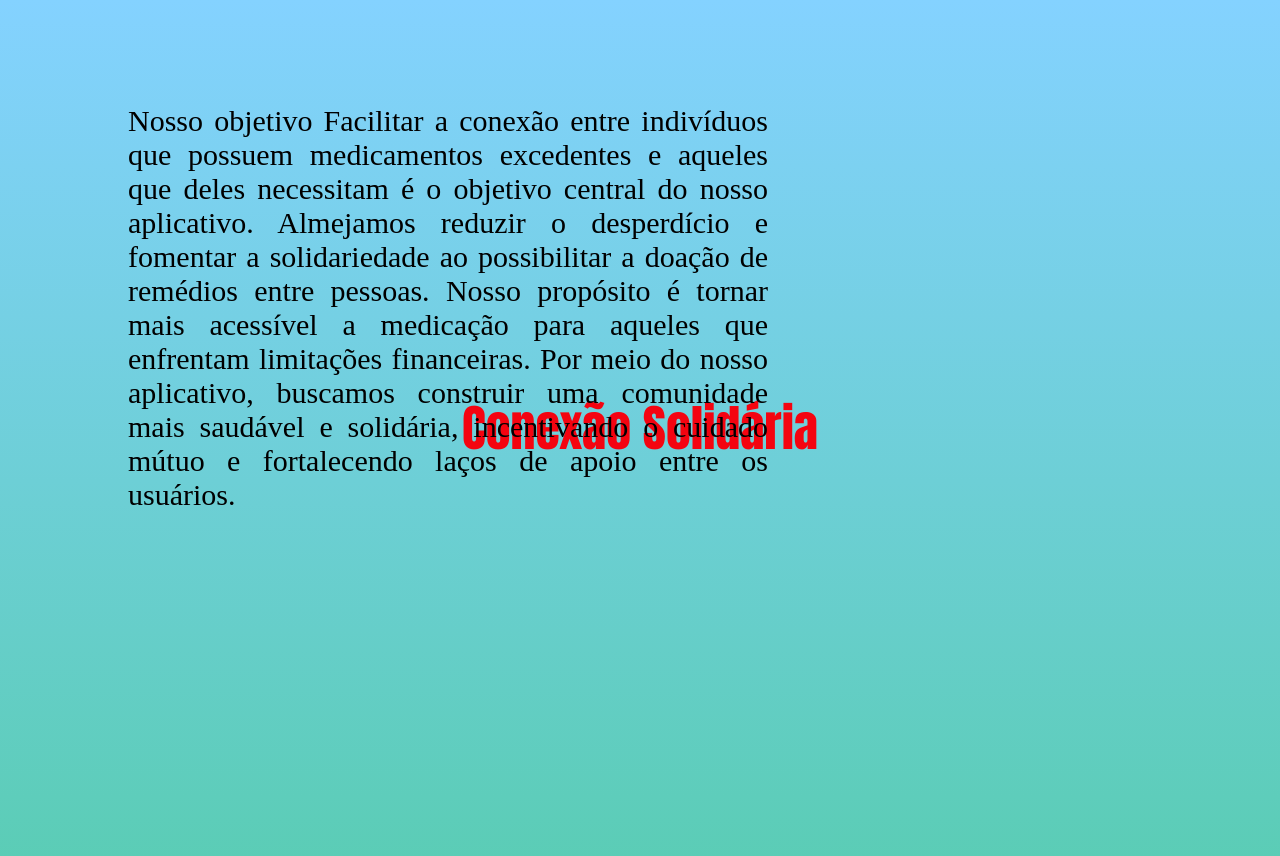
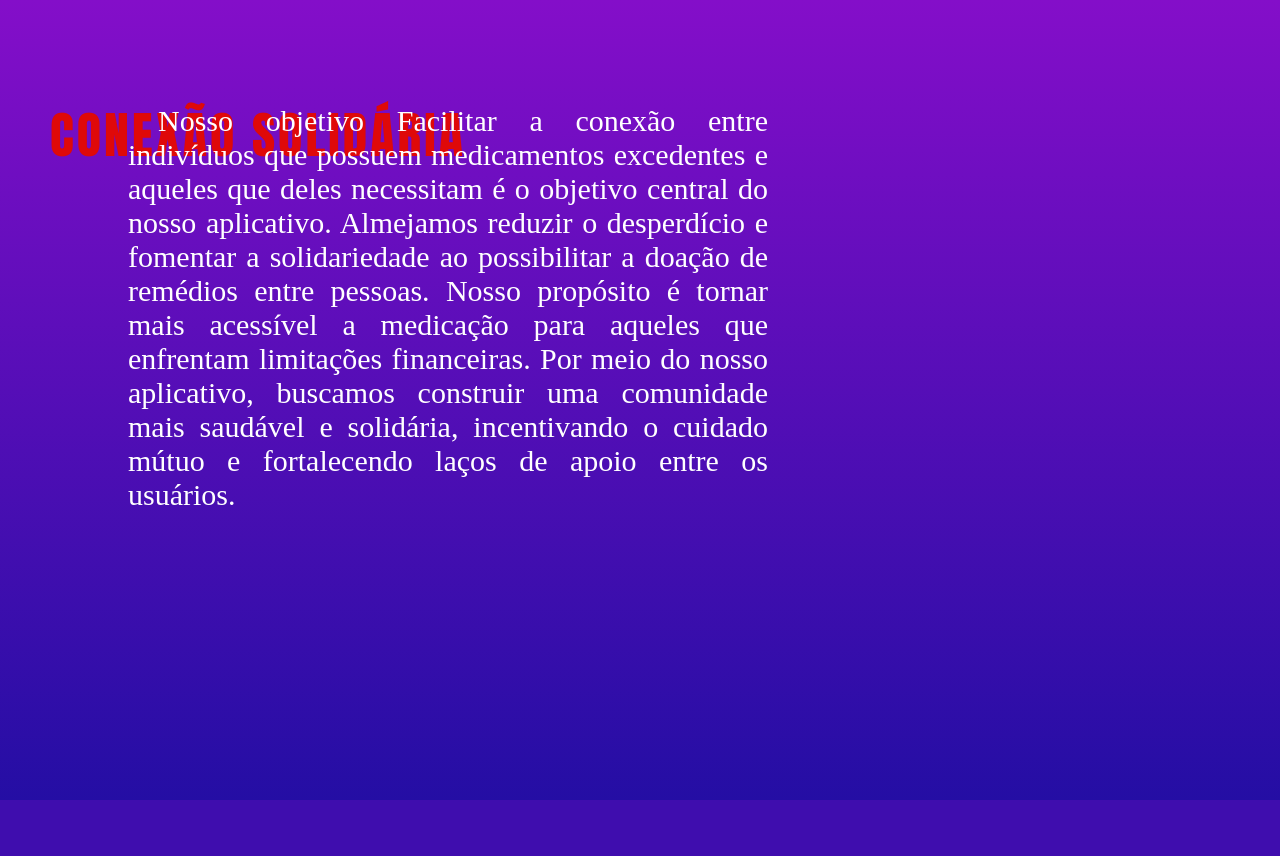
Before and after one commit to anpaz2000/sistemaWebDoacao, a Flask app: template templates/sobre.html in a window 1280 px wide. After the commit the page ends 800 px from the top, so only its background shows below. Run offline with Flask 3, Linux system fonts and the light colour scheme; the template is opened without the code that fills it, so the values that code supplies are empty.

Commit message:
subir alterações do home.css , sobre.css, home.htlm, sobre.html

```diff
--- a/static/css/sobre.css
+++ b/static/css/sobre.css
@@ -1,43 +1,52 @@
-/*.sobre{
-    background-color: rgb(43, 61, 61);
-    padding: 2%;
-    font-family: Verdana, Geneva, Tahoma, sans-serif;
-    font-size:20em;
+.grade {
+    display: flex;
+    flex-direction: column;
+}
+
+.conteudo{
+display: flex;
+height: auto;
+
+justify-content: center;
+}
+
+h1{
     text-align: center;
     text-align: justify;
-    color:#000000;
-
-    position: fixed;
-    width:50vw;
-    margin:0;
-    left: 10vw;
-    z-index: 1;
-    top: 13vh;
-
-}*/
-h1{
-    text-align: center;
+    align-items: center;
+    justify-content: center;
     width:100vw;
     margin: 0;
     color: wheat;
-    /*text-align:center;*/
     padding: 15vh 0;
-
     font-size: 50px;
     line-height: 30px;  /*diminiu o espaçamento entre o nome cadastro*/
    font-family: Impact, Haettenschweiler, 'Arial Narrow Bold', sans-serif;
-   color: #f40410;
+
 }
+.titulo-sobre{
+    color:#df0909;
+   text-align: center;
+   text-transform: uppercase;
+   text-indent: 50px;
+    text-align: justify;
+   letter-spacing: 3px;
+    align-items: center;
+    justify-content: center;
+}
+
+
 body {
-
-    background: linear-gradient(to bottom, #84d2ff, hsl(168, 53%, 58%));
+    background-image: linear-gradient(0deg, rgba(29, 6, 161, 0.969), rgb(132,14,201));
+   /* background: linear-gradient(to bottom, #84d2ff, hsl(168, 53%, 58%));*/
     background-position: center;
     background-size: cover;
     display: flex;
-    align-items: center;
-    justify-content: center;
-    padding: 20px;
+ /* align-items: center; */
+   justify-content: center;
+    padding: 0px;
     min-height: 100vh;
+    margin: 0px;
 }
 
 p{
@@ -45,7 +54,7 @@ p{
     font-size:30px;
     text-align: center;
     text-align: justify;
-    color: #000;
+    color:white;
     border:10vw;
     position: fixed;
     width:50vw;
@@ -53,5 +62,7 @@ p{
     left: 10vw;
     z-index: 1;
     top: 13vh;
+    text-indent: 30px;
+
 
 }
--- a/templates/sobre.html
+++ b/templates/sobre.html
@@ -6,13 +6,18 @@
     <title>sobre</title>
     <link rel="stylesheet" href="/static/css/sobre.css">
 </head>
-<h1>Conexão Solidária</h1>
+
 <body>
-    <div class="sobre">
-      <p class="paragrafo__sobre">Nosso objetivo
-        Facilitar a conexão entre indivíduos que possuem medicamentos excedentes e aqueles que deles necessitam é o objetivo central do nosso aplicativo.
-        Almejamos reduzir o desperdício e fomentar a solidariedade ao possibilitar a doação de remédios entre pessoas. Nosso propósito é tornar mais acessível a medicação para aqueles que enfrentam limitações financeiras. Por meio do nosso aplicativo, buscamos construir uma comunidade mais saudável e solidária, incentivando o cuidado mútuo e fortalecendo laços de apoio entre os usuários.
-        </p>
+    <div class="grade">
+        <div class="conteudo">
+            <h1 class="titulo-sobre">Conexão Solidária</h1>
+        </div>
+        <div class="sobre">
+        <p class="paragrafo__sobre">Nosso objetivo
+            Facilitar a conexão entre indivíduos que possuem medicamentos excedentes e aqueles que deles necessitam é o objetivo central do nosso aplicativo.
+            Almejamos reduzir o desperdício e fomentar a solidariedade ao possibilitar a doação de remédios entre pessoas. Nosso propósito é tornar mais acessível a medicação para aqueles que enfrentam limitações financeiras. Por meio do nosso aplicativo, buscamos construir uma comunidade mais saudável e solidária, incentivando o cuidado mútuo e fortalecendo laços de apoio entre os usuários.
+            </p>
+        </div>
     </div>
 </body>
 </html>
```
Also changed, not shown: static/css/home.css (+27 -28 lines), templates/home.html (+6 -3 lines).
